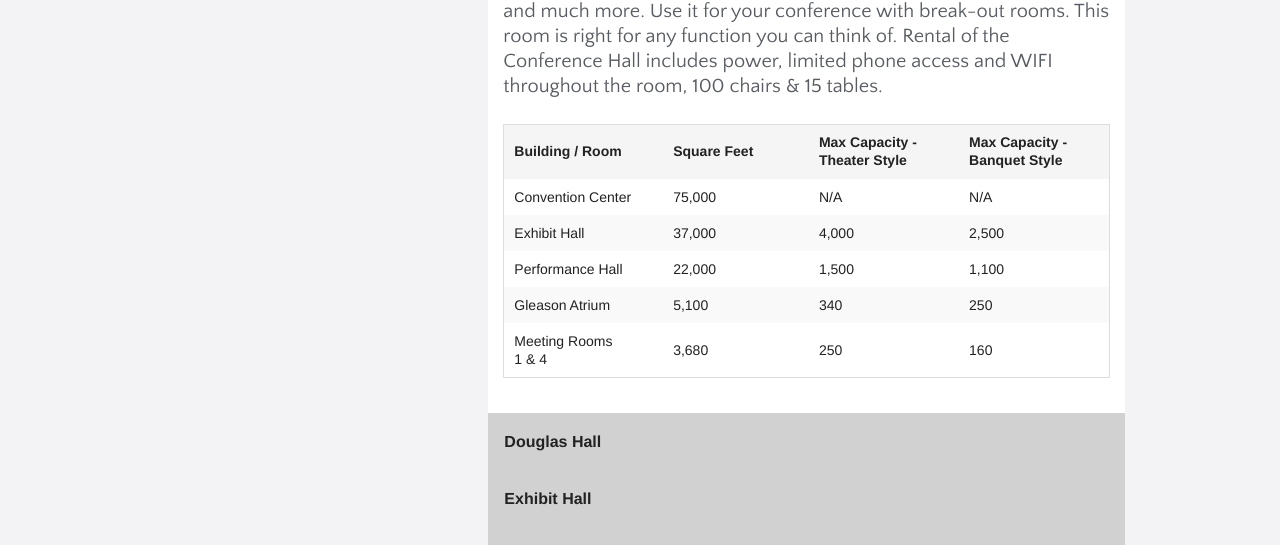
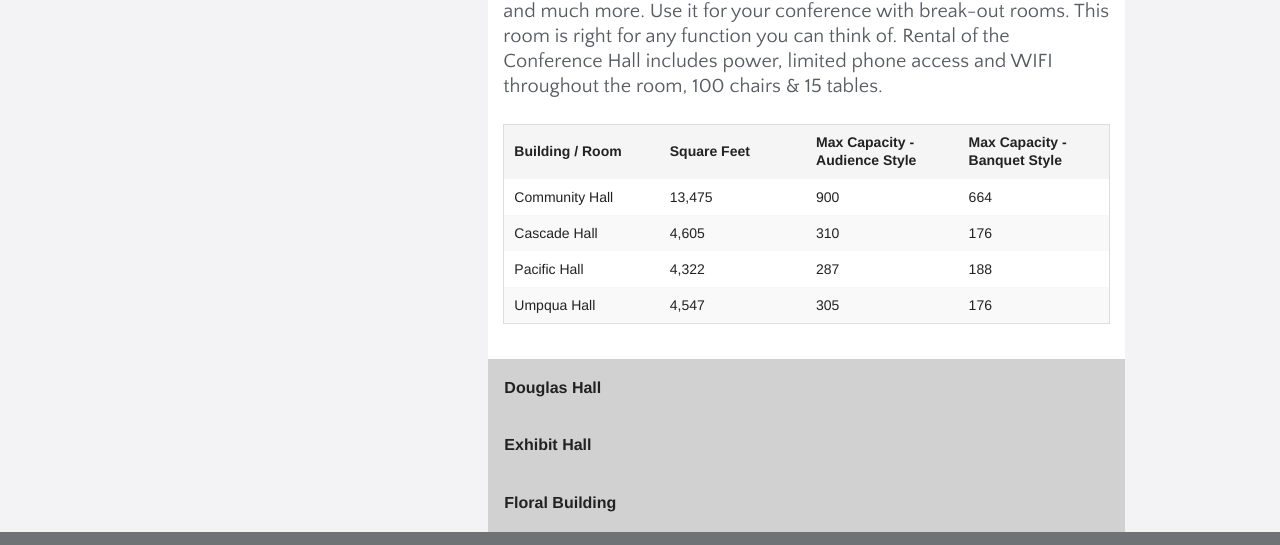
Before and after one commit to courthendricks/dcfair, a website: page buildings.html in a window 1280 px wide. Shown: the part 1258-1803 px from the top of the page. Drawn offline with nearby package versions, Linux system fonts and the light colour scheme; files that its build step writes are made by us from their sources; a web font is replaced by a local one.

```diff
--- a/buildings.html
+++ b/buildings.html
@@ -130,48 +130,43 @@
 					  <dd class="accordion-navigation">
 					    <a href="#panel1"><strong>Community Conference Hall</strong></a>
 					    <div id="panel1" class="content active">
-							<img src="http://placehold.it/606x300">
+							<img src="http://placehold.it/606x300" alt="Community Conference Hall Floorplan">
 					    	<p>This is the Complex’s newest Hall, built in 2005; the Conference Hall offers a variety of options. With its carpeted floors this room is a spectacular space for your special event. It is the perfect gathering spot for large banquets, weddings, memorial services trade shows and much more. Use it for your conference with break-out rooms. This room is right for any function you can think of. Rental of the Conference Hall includes power, limited phone access and WIFI throughout the room, 100 chairs & 15 tables.</p>
 							<table>
 							  <thead>
 							    <tr>
 							      <th width="200">Building / Room</th>
 							      <th width="200">Square Feet</th>
-							      <th width="200">Max Capacity - Theater Style</th>
+							      <th width="200">Max Capacity - Audience Style</th>
 							      <th width="200">Max Capacity - Banquet Style</th>
 							    </tr>
 							  </thead>
 							  <tbody>
 							    <tr>
-							      <td>Convention Center</td>
-							      <td>75,000</td>
-							      <td>N/A</td>
-							      <td>N/A</td>
+							      <td>Community Hall</td>
+							      <td>13,475</td>
+							      <td>900</td>
+							      <td>664</td>
 							    </tr>
 							    <tr>
-							      <td>Exhibit Hall</td>
-							      <td>37,000</td>
-							      <td>4,000</td>
-							      <td>2,500</td>
+							      <td>Cascade Hall</td>
+							      <td>4,605</td>
+							      <td>310</td>
+							      <td>176</td>
 							    </tr>
 							    <tr>
-							      <td>Performance Hall</td>
-							      <td>22,000</td>
-							      <td>1,500</td>
-							      <td>1,100</td>
+							      <td>Pacific Hall</td>
+							      <td>4,322</td>
+							      <td>287</td>
+							      <td>188</td>
 							    </tr>
 							    <tr>
-							      <td>Gleason Atrium</td>
-							      <td>5,100</td>
-							      <td>340</td>
-							      <td>250</td>
+							      <td>Umpqua Hall</td>
+							      <td>4,547</td>
+							      <td>305</td>
+							      <td>176</td>
 							    </tr>
-							    <tr>
-							      <td>Meeting Rooms <br>1 & 4</td>
-							      <td>3,680</td>
-							      <td>250</td>
-							      <td>160</td>
-							    </tr>
+
 							  </tbody>
 							</table>
 
@@ -180,7 +175,7 @@
 					  <dd class="accordion-navigation">
 					    <a href="#panel2"><strong>Douglas Hall</strong></a>
 					    <div id="panel2" class="content">
-							<img src="img/building-douglas.jpg" alt="Exhibit Building">
+							<img src="img/building-douglas.jpg" alt="Douglas Hall">
 							<p>156 x 156 (24,336 sq. ft.)	   </p>
 							<p>Audience Seating - 2,500		   </p>
 							<p>Banquet Seating - 1,500		   </p>
```
Also changed, not shown: grandstands.html (+3 -0 lines), rvpark.html (+3 -9 lines), img/facilities-grandstand.jpg (added), img/facilities-grandstands.jpg (added), img/facilities-rvpark.jpg (added), img/facilities-speedway.jpg (added), 1 other file.
